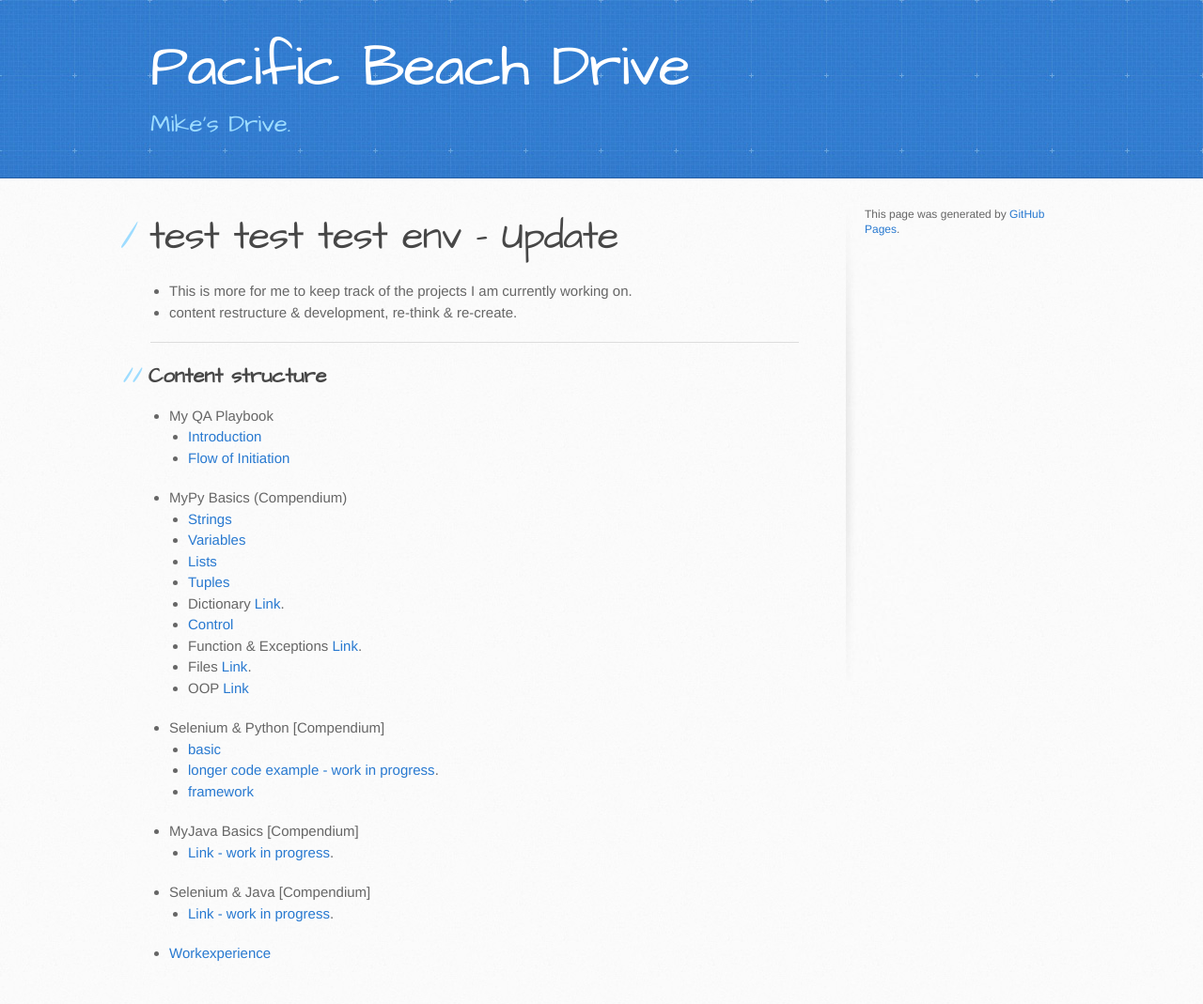
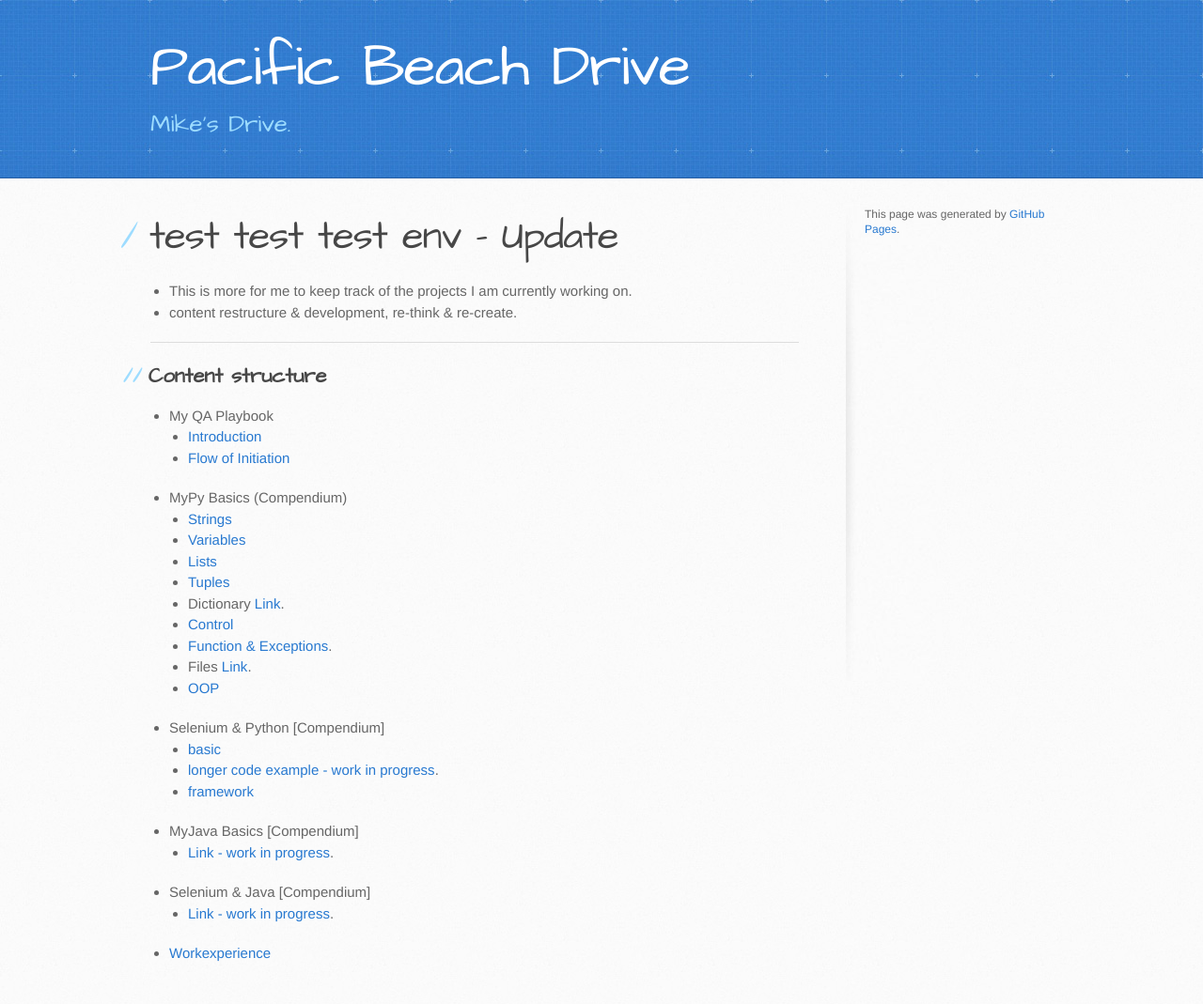
Before and after one commit to trumpfheller/trumpfheller.github.io, a Jekyll site: the page built from index.md, in a window 1280 px wide. Shown: the whole page at 94% size. Built offline with Jekyll 4.4.1, drawn with Linux system fonts in a browser that asks for light colours.

Commit message:
Update index.md

```diff
--- a/index.md
+++ b/index.md
@@ -22,9 +22,9 @@ currently working on.
   - [Tuples](./tuples.html)
   - Dictionary [Link](./another-page.html).
   - [Control](./control.html)
-  - Function & Exceptions [Link](./another-page.html).
+  - [Function & Exceptions](./function.html).
   - Files [Link](./another-page.html).
-  - OOP [Link](./oop.html)
+  - [OOP](./oop.html)
 
 - Selenium & Python [Compendium]
   - [basic](./selenium_py.html)
```
